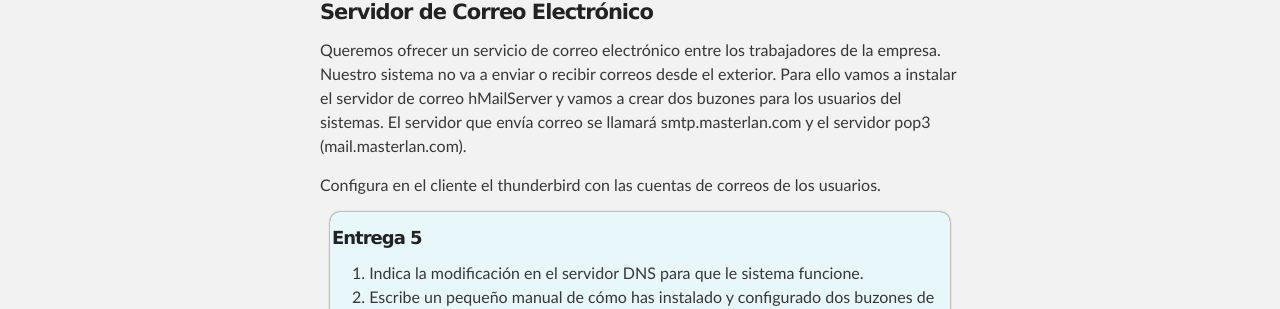
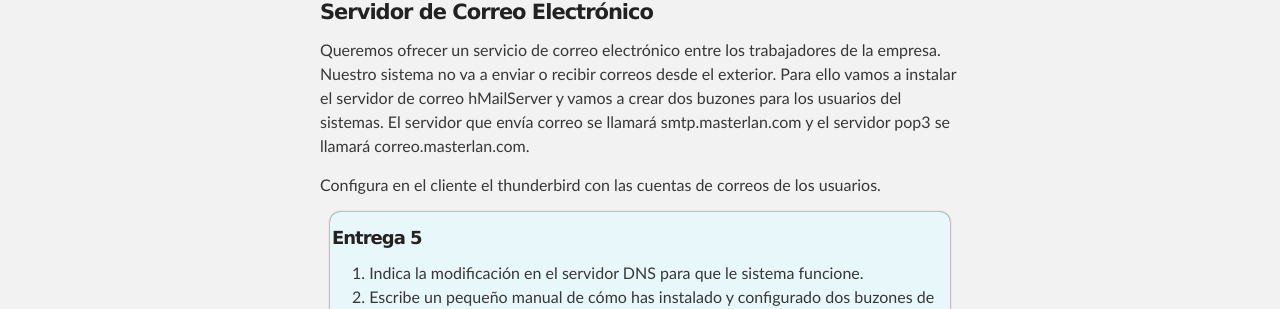
Before and after one commit to josedom24/josedom24.github.io, a Jekyll site: the page built from mod/serviciosgm/proyecto1.md, in a window 1280 px wide and 900 px high, scrolled down 3731 px. Shown: the part 280-589 px from the top of the window. Built offline with Jekyll 4.4.1, drawn with Linux system fonts in a browser that asks for light colours.

Commit message:
Update proyecto1.md

```diff
--- a/mod/serviciosgm/proyecto1.md
+++ b/mod/serviciosgm/proyecto1.md
@@ -121,7 +121,7 @@ Para facilitar el trabajo de los empleados de la empresa, queremos configurar el
 
 #### Servidor de Correo Electrónico
 
-Queremos ofrecer un servicio de correo electrónico entre los trabajadores de la empresa. Nuestro sistema no va a enviar o recibir correos desde el exterior. Para ello vamos a instalar el servidor de correo hMailServer y vamos a crear dos buzones para los usuarios del sistemas. El servidor que envía correo se llamará smtp.masterlan.com y el servidor pop3 (mail.masterlan.com).
+Queremos ofrecer un servicio de correo electrónico entre los trabajadores de la empresa. Nuestro sistema no va a enviar o recibir correos desde el exterior. Para ello vamos a instalar el servidor de correo hMailServer y vamos a crear dos buzones para los usuarios del sistemas. El servidor que envía correo se llamará smtp.masterlan.com y el servidor pop3 se llamará correo.masterlan.com.
 
 Configura en el cliente el thunderbird con las cuentas de correos de los usuarios.
 
```
